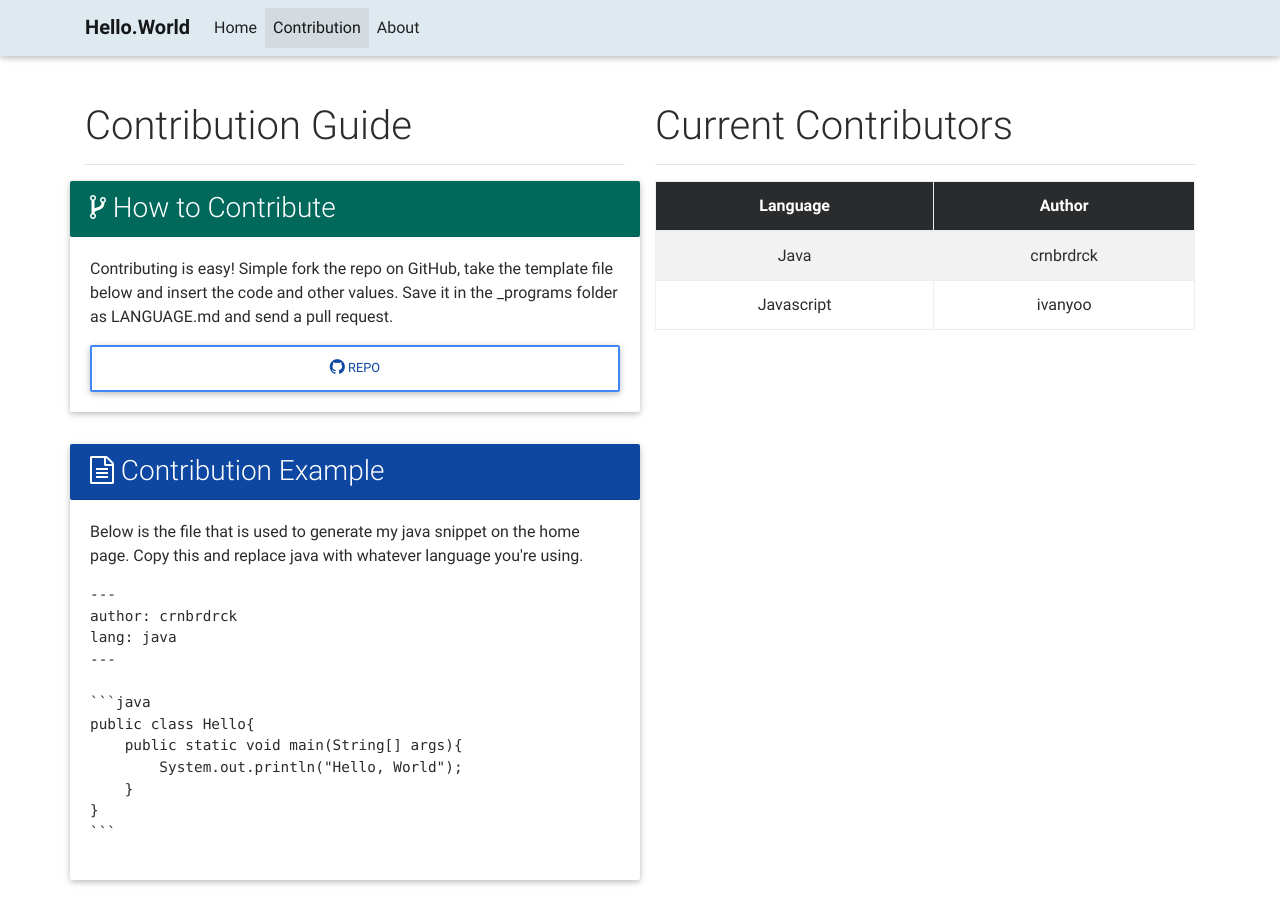
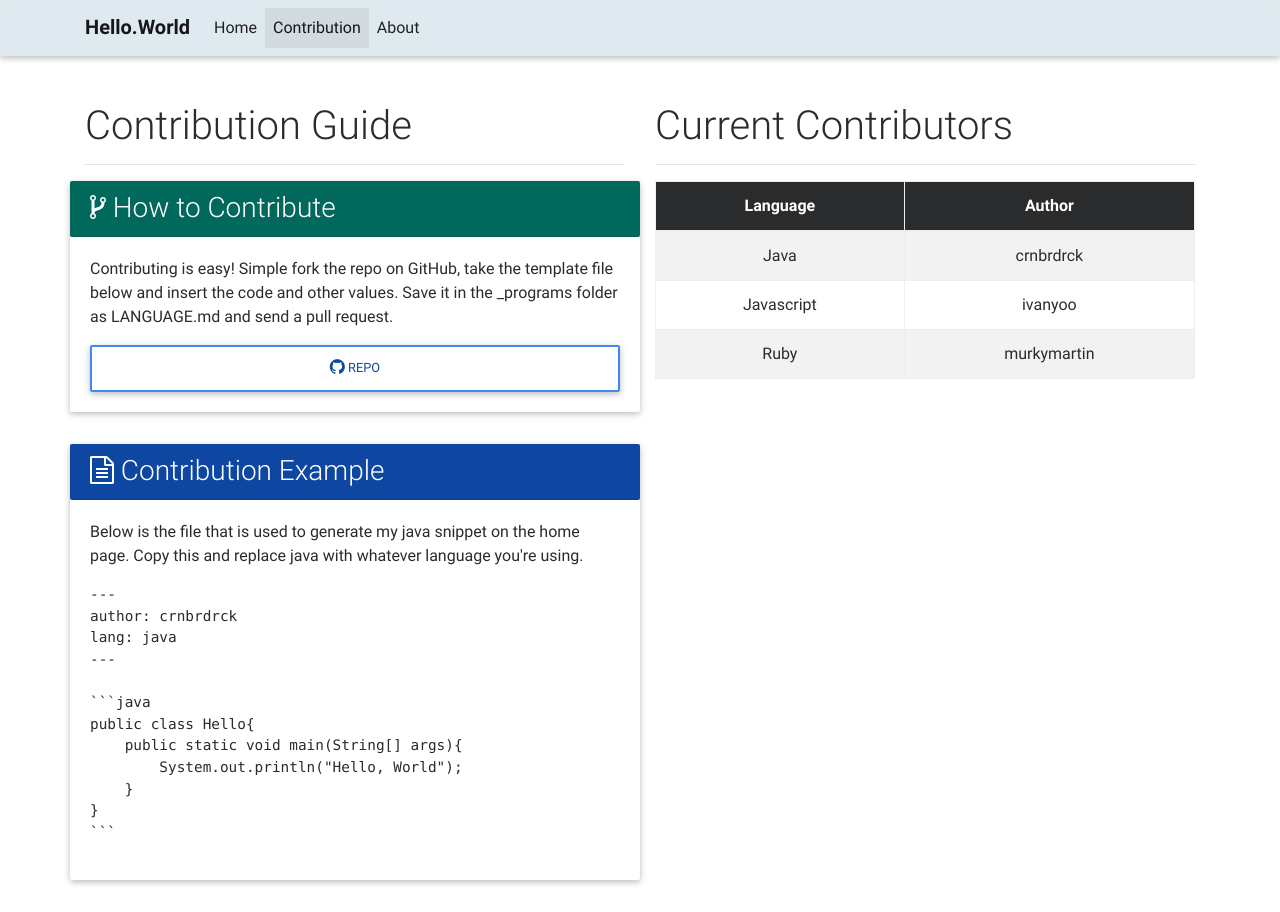
Before and after one commit to freyamade/hello.world, a Jekyll site: the page built from CONTRIBUTION.md, in a window 1280 px wide. Built offline with Jekyll 4.4.1, drawn with Linux system fonts in a browser that asks for light colours; nearby versions of some CDN libraries.

Commit message:
Update CONTRIBUTION.md
murkymartin forgot to update this file

```diff
--- a/CONTRIBUTION.md
+++ b/CONTRIBUTION.md
@@ -8,3 +8,4 @@ permalink: /contrib/
 |:--------:|:------------:|
 |   Java   |   crnbrdrck  |
 |Javascript|    ivanyoo   |
+|   Ruby   |  murkymartin |
```
